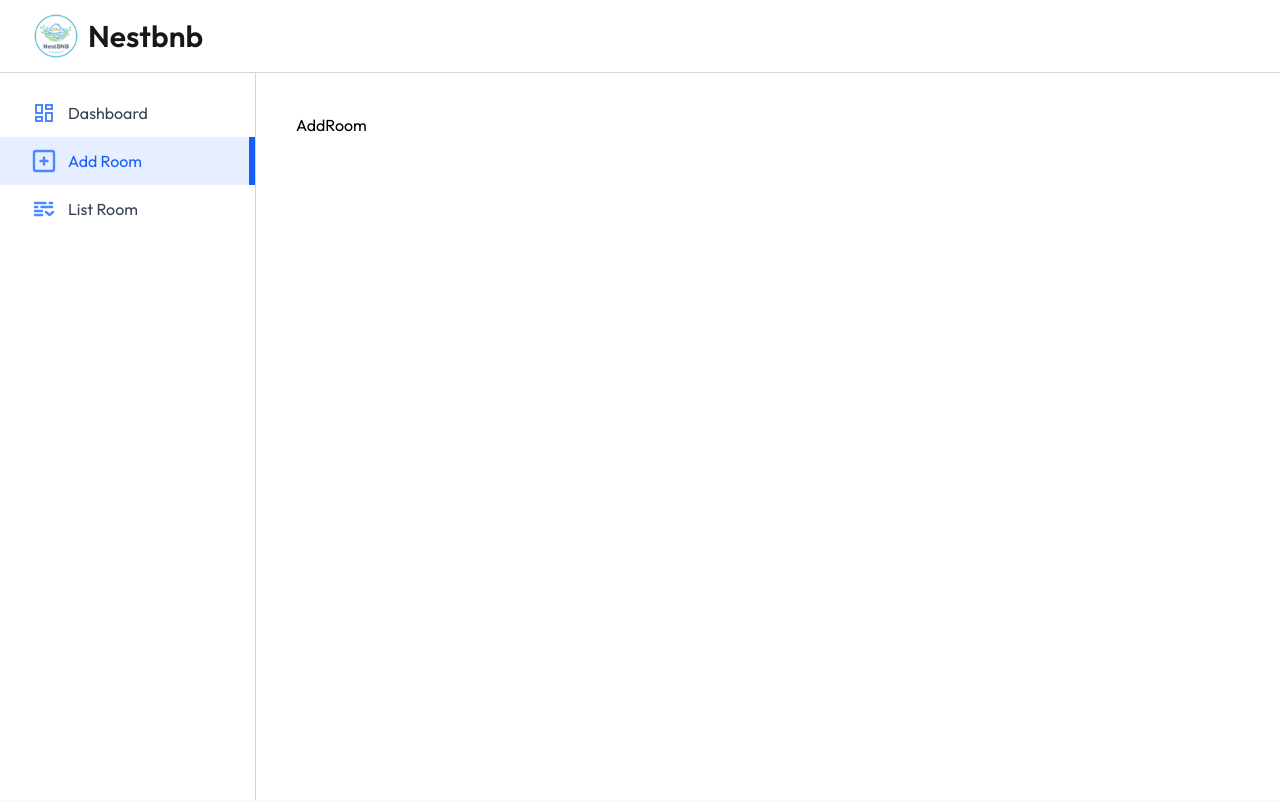
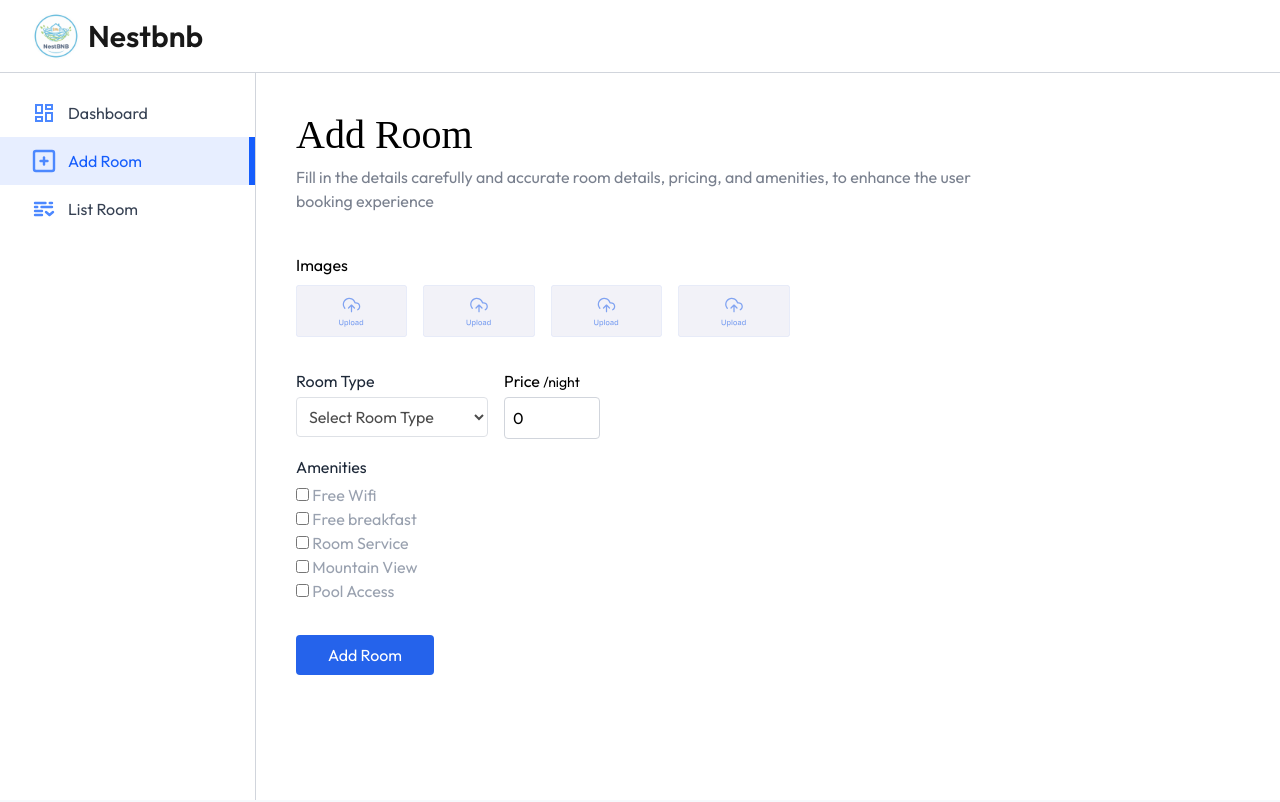
Before and after one commit to arjuncodes05/nestbnb-yt, a React (Vite) app in the folder client/: page /owner/add-room in a window 1280 px wide. Shown: the top 802 px of the page. Built offline with nearby package versions, Linux system fonts and the light colour scheme; no server answers; a web font is replaced by a local one.

Commit message:
Create Hotel Owner Add room page UI

```diff
--- a/client/src/pages/hotelOwner/AddRoom.jsx
+++ b/client/src/pages/hotelOwner/AddRoom.jsx
@@ -1,8 +1,76 @@
-import React from 'react'
+import { useState } from "react"
+import Title from "../../components/Title.jsx"
+import {assets} from "../../assets/assets.js"
 
 const AddRoom = () => {
+
+  const title = "Add Room";
+  const subtitle = "Fill in the details carefully and accurate room details, pricing, and amenities, to enhance the user booking experience"
+
+  const [images, setImages] = useState({
+    1: null,
+    2: null,
+    3: null,
+    4: null
+  });
+
+  const [inputs, setInputs] = useState({
+    roomType: '',
+    pricePerNight: 0,
+    amenities: {
+      "Free Wifi": false,
+      "Free breakfast": false,
+      "Room Service": false,
+      "Mountain View": false,
+      "Pool Access": false
+    }
+  })
+
   return (
-    <div>AddRoom</div>
+    <form>
+      <Title title={title} subtitle={subtitle} align="left" />
+
+      {/* Upload area for images */}
+      <p className="textgray-800 mt-10">Images</p>
+      <div className="grid grid-cols-2 sm:flex gap-4 my-2 flex-wrap">
+        {Object.keys(images).map((key) => (
+          <label htmlFor={`roomImage${key}`} key={key}>
+            <img src={images[key] ? URL.createObjectURL(images[key]) : assets.uploadArea} alt="" className="max-h-13 cursor-pointer opacity-80" />
+            <input onChange={(e) => setImages({...images, [key]: e.target.files[0]})} type="file" accept="image/*" id={`roomImage${key}`} hidden />
+          </label>
+        ))}
+      </div>
+
+      <div className="w-full flex max-sm:flex-col sm:gap-4 mt-4">
+        <div className="flex-1 max-w-48">
+          <p className="text-gray-800 mt-4">Room Type</p>
+          <select onChange={(e) => setInputs({...inputs, roomType: e.target.value})} value={inputs.roomType} className="border opacity-70 border-gray-300 mt-1 rounded p-2 w-full">
+            <option>Select Room Type</option>
+            <option value="Single Bed">Single Bed</option>
+            <option value="Double Bed">Double Bed</option>
+            <option value="Luxury Room">Luxury Room</option>
+            <option value="Family Suite">Family Suite</option>
+          </select>
+        </div>
+        <div>
+          <p className="mt-4 text-gray-8--">Price <span className="text-sm">/night</span></p>
+          <input type="number" placeholder="0" className="border border-gray-300 mt-1 rounded p-2 w-24" value={inputs.pricePerNight} onChange={(e) => setInputs({...inputs, pricePerNight: e.target.value})} />
+        </div>
+      </div>
+
+      <p className="text-gray-800 mt-4">Amenities</p>
+      <div className="flex flex-col flex-wrap mt-1 text-gray-400 max-w-sm">
+        {
+          Object.keys(inputs.amenities).map((amenity, index) => (
+            <div key={index}>
+              <input type="checkbox" id={`amenities${index+1}`} checked={inputs.amenities [amenity]} onChange={(e) => setInputs({...inputs, amenities: {...inputs.amenities, [amenity]: !inputs.amenities[amenity] }})} />
+              <label htmlFor={`amenities${index+1}`}> {amenity}</label>
+            </div>
+          ))
+        }
+      </div>
+      <button className="bg-primary text-white px-8 py-2 rounded mt-8">Add Room</button>
+    </form>
   )
 }
 
```
